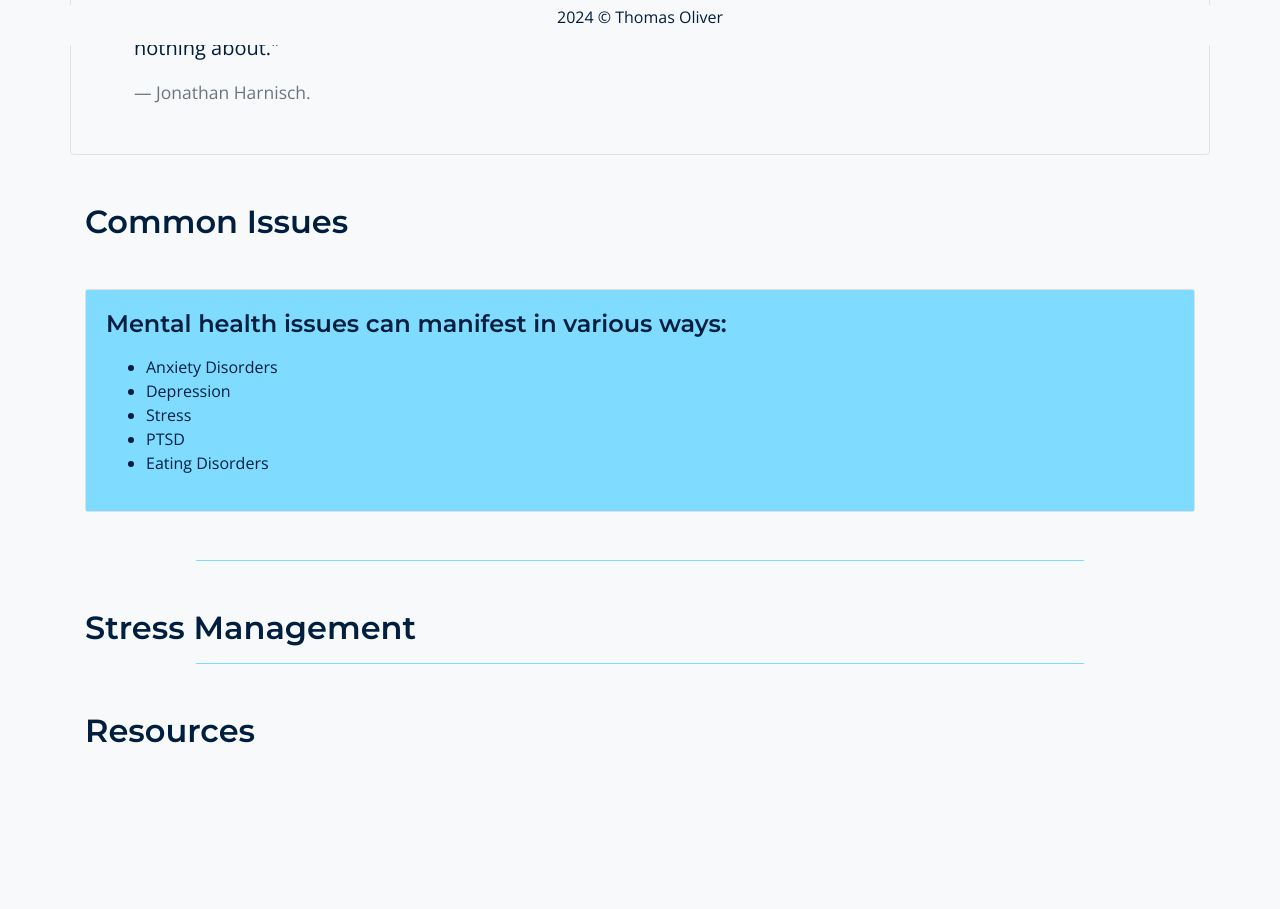
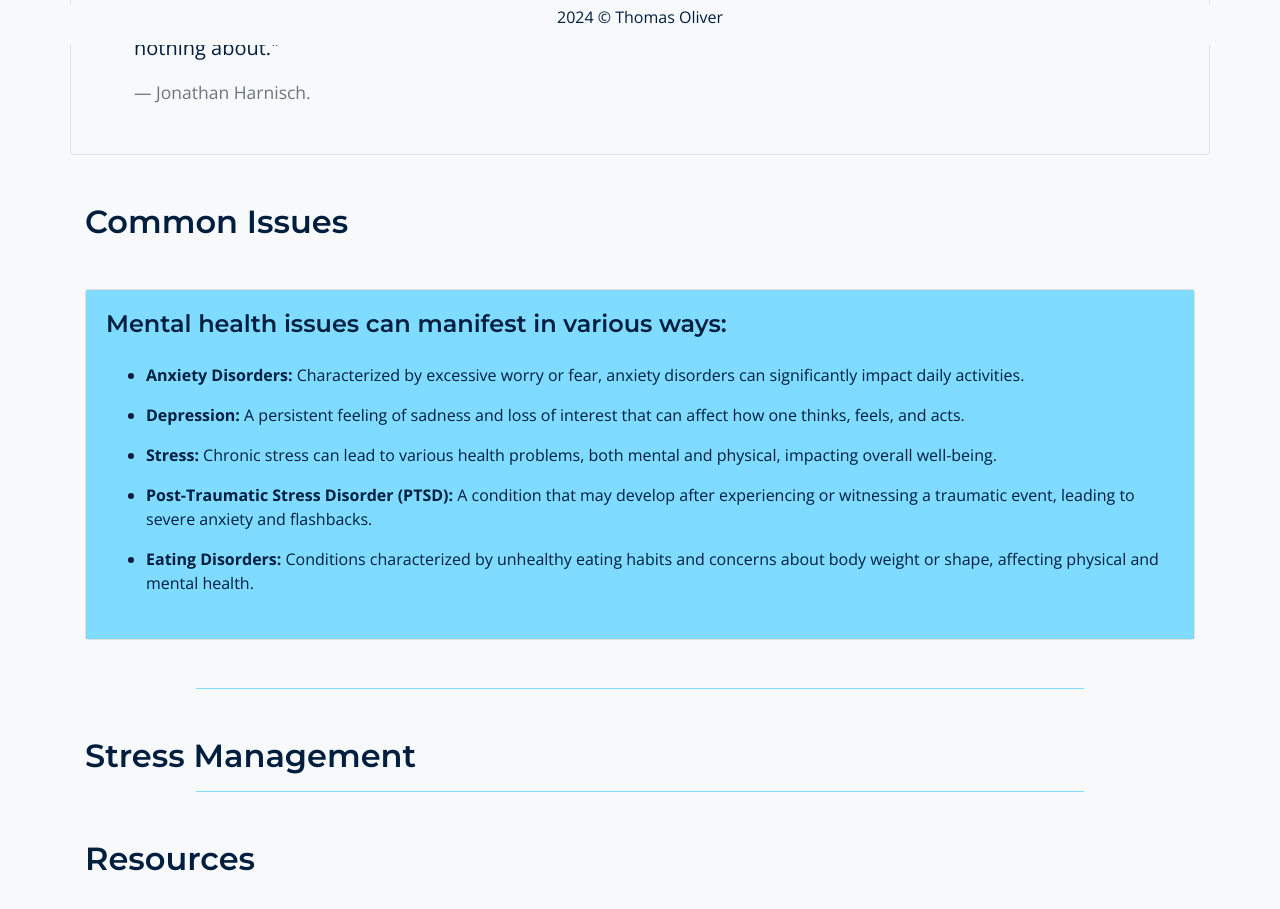
Before and after one commit to Oliver-Tommy/Mental-Health-Awareness, a plain HTML site: page index.html in a window 1280 px wide. Shown: the part 755-1664 px from the top of the page. Before the commit the page ends 1554 px from the top, so only its background shows below. Drawn offline with nearby package versions, Linux system fonts and the light colour scheme.

Commit message:
Add: Margin between common issues list items

```diff
--- a/assets/css/style.css
+++ b/assets/css/style.css
@@ -116,6 +116,10 @@ hr {
     margin: 2rem 0;
 }
 
+.common-issues-list li {
+    padding: 0.5rem 0;
+}
+
 /* ----------------------------------------------------- Footer */
 
 .footer {
--- a/index.html
+++ b/index.html
@@ -99,12 +99,20 @@
                         <h3 class="card-title hidden">Common Mental Health Issues</h3>
                         <h4>Mental health issues can manifest in various ways:</h4>
                         <p class="card-text">
-                            <ul>
-                                <li>Anxiety Disorders</li>
-                                <li>Depression</li>
-                                <li>Stress</li>
-                                <li>PTSD</li>
-                                <li>Eating Disorders </li>
+                            <ul class="common-issues-list">
+                                <li><strong>Anxiety Disorders:</strong> Characterized by excessive worry or fear,
+                                    anxiety disorders can significantly impact daily activities.</li>
+                                <li><strong>Depression:</strong> A persistent feeling of sadness and loss of interest
+                                    that can affect how one thinks, feels, and acts.</li>
+                                <li><strong>Stress:</strong> Chronic stress can lead to various health problems, both
+                                    mental and physical, impacting overall well-being.</li>
+                                <li><strong>Post-Traumatic Stress Disorder (PTSD):</strong> A condition that may develop
+                                    after experiencing or witnessing a traumatic event, leading to severe anxiety and
+                                    flashbacks.</li>
+                                <li><strong>Eating Disorders:</strong> Conditions characterized by unhealthy eating
+                                    habits and concerns about body weight or shape, affecting physical and mental
+                                    health.</li>
+
                             </ul>
                         </p>
                     </div>
```
